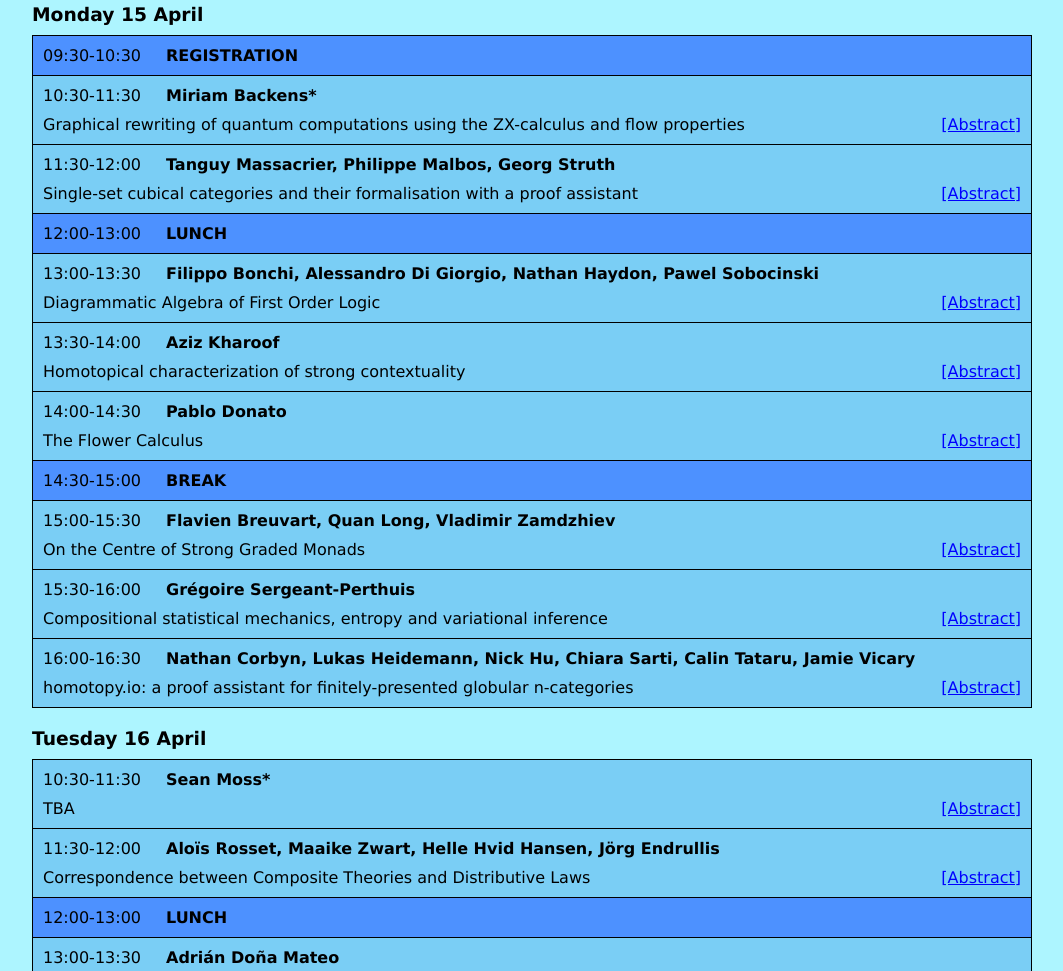
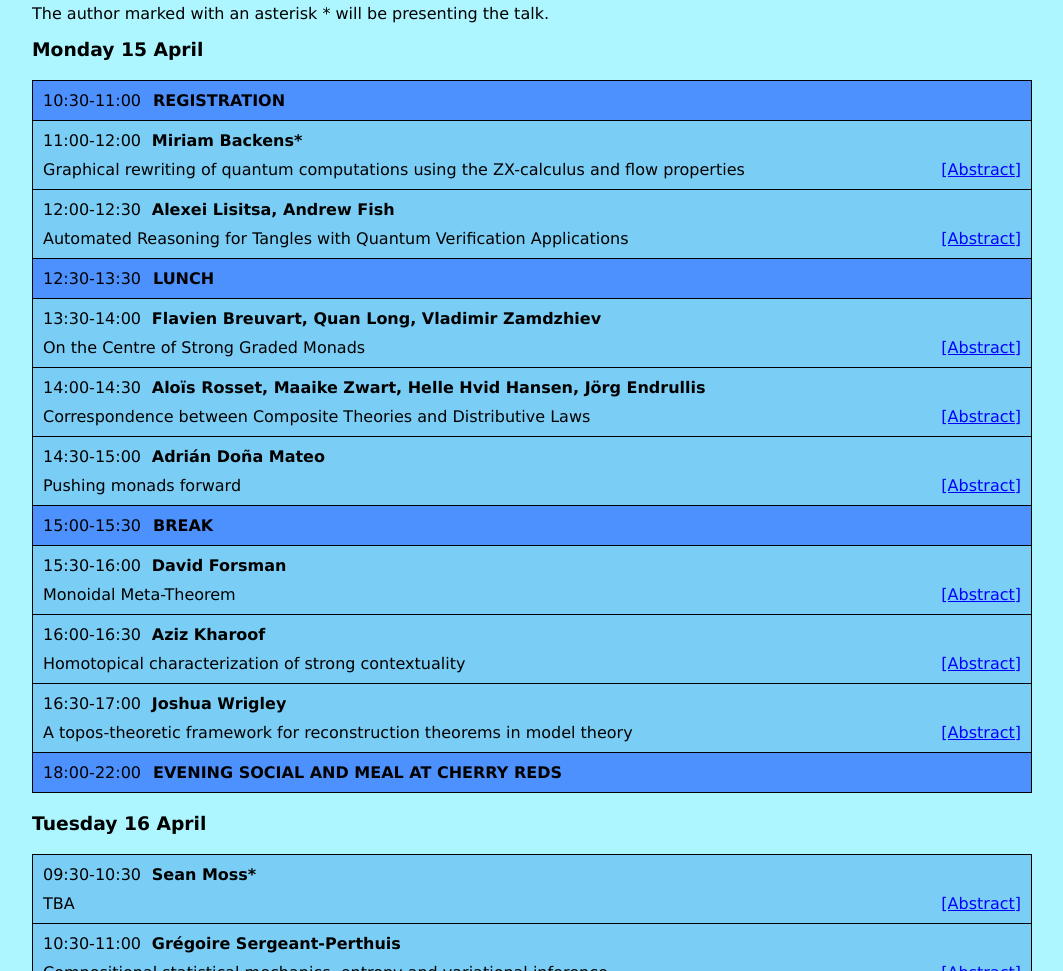
Before and after one commit to georgejkaye/syco12, an Eleventy site: page index.html in a window 1280 px wide. Shown: the part 2509-3480 px from the top of the page, without its empty margins (108-1171 px from the left). Built offline with nearby package versions, Linux system fonts and the light colour scheme; Eleventy itself is replaced by a stand-in of ours; files that its build step writes are made by us from their sources.

Commit message:
Add timetable

```diff
--- a/data/schedule.yaml
+++ b/data/schedule.yaml
@@ -3,67 +3,73 @@ monday:
   schedule:
   - type: break
     name: registration
-    time: 09:30-10:30
+    time: 10:30-11:00
   - type: talk
     talk: backens
-    time: 10:30-11:30
+    time: 11:00-12:00
   - type: talk
-    talk: massacrier
-    time: 11:30-12:00
+    talk: lisitsa
+    time: 12:00-12:30
   - type: break
     name: lunch
-    time: 12:00-13:00
+    time: 12:30-13:30
   - type: talk
-    talk: bonchi
-    time: 13:00-13:30
+    talk: breuvart
+    time: 13:30-14:00
+  - type: talk
+    talk: rosset
+    time: 14:00-14:30
+  - type: talk
+    talk: mateo
+    time: 14:30-15:00
+  - type: break
+    name: break
+    time: 15:00-15:30
+  - type: talk
+    talk: forsman
+    time: 15:30-16:00
   - type: talk
     talk: kharoof
-    time: 13:30-14:00
+    time: 16:00-16:30
   - type: talk
-    talk: donato
-    time: 14:00-14:30
+    talk: wrigley
+    time: 16:30-17:00
   - type: break
-    name: break
-    time: 14:30-15:00
-  - type: talk
-    talk: breuvart
-    time: 15:00-15:30
-  - type: talk
-    talk: sergeant-pethuis
-    time: 15:30-16:00
-  - type: talk
-    talk: corbyn
-    time: 16:00-16:30
+    name: evening social and meal at cherry reds
+    time: 18:00-22:00
 tuesday:
   name: Tuesday 16 April
   schedule:
   - type: talk
     talk: moss
-    time: 10:30-11:30
+    time: 09:30-10:30
   - type: talk
-    talk: rosset
+    talk: sergeant-pethuis
+    time: 10:30-11:00
+  - type: break
+    name: break
+    time: 11:00-11:30
+  - type: talk
+    talk: bonchi
     time: 11:30-12:00
+  - type: talk
+    talk: gavranovic
+    time: 12:00-12:30
+  - type: talk
+    talk: corbyn
+    time: 12:30-13:00
   - type: break
     name: lunch
-    time: 12:00-13:00
+    time: 13:00-14:00
   - type: talk
-    talk: mateo
-    time: 13:00-13:30
+    talk: massacrier
+    time: 14:00-14:30
   - type: talk
-    talk: wrigley
-    time: 13:30-14:00
-  - type: talk
-    talk: forsman
-    time: 14:00-14:30
-  - type: break
-    name: break
+    talk: donato
     time: 14:30-15:00
   - type: talk
     talk: levy
     time: 15:00-15:30
-  - type: talk
-    talk: gavranovic
-    time: 15:30-16:00
-  - type: talk
-    talk: lisita
-    time: 16:00-16:30
+  - type: break
+    name: end
+    time: 15:30
--- a/data/talks.yaml
+++ b/data/talks.yaml
@@ -111,7 +111,7 @@ forsman:
   authors:
     - name: David Forsman
   abstract: |
-    Some proofs of equations in (cartesian/symmetric) monoidal categories reduce to proving them in the cartesian monoidal category of sets. In the setting of cartesian monoidal categories, this is very well knonw. As a corollary, the Eckmann-Hilton argument generalizes from sets to all symmetric monoidal categories. We define the theories of multi-sorted universal algebra that can have interpretations in all monoidal, symmetric monoidal and cartesian monoidal categories, respectively. For these theories, we construct sound syntactic deduction systems, which are complete in the cartesian monoidal category of sets. This yields the meta-theorem:
+    Some proofs of equations in (cartesian/symmetric) monoidal categories reduce to proving them in the cartesian monoidal category of sets. In the setting of cartesian monoidal categories, this is very well known. As a corollary, the Eckmann-Hilton argument generalizes from sets to all symmetric monoidal categories. We define the theories of multi-sorted universal algebra that can have interpretations in all monoidal, symmetric monoidal and cartesian monoidal categories, respectively. For these theories, we construct sound syntactic deduction systems, which are complete in the cartesian monoidal category of sets. This yields the meta-theorem:
 
     (Monoidal Meta-Theorem)
 
@@ -119,7 +119,7 @@ forsman:
 
     \(E \vDash \phi\) in \(\mathbf{Set}\) implies that \(E \vDash \phi\) ϕ in \(C\)
 
-    This meta-theorem makes a modest connection from algebraic structures in \(\mathbf{Set}\) to monoidally enriched algebraic structures."
+    This meta-theorem makes a modest connection from algebraic structures in \(\mathbf{Set}\) to monoidally enriched algebraic structures.
 levy:
   title: "Game-enriched categories"
   authors:
@@ -127,7 +127,7 @@ levy:
   abstract: |
     Currently, game models of programming languages are presented as mere categories. I suggest that, where possible, we should instead present them as game-enriched categories. A potential benefit is that this would make it easier to vary the notion of strategy.
 
-    (Presented at the GALOP 2024 workshop.)"
+    (Presented at the GALOP 2024 workshop.)
 gavranovic:
   title: "Categorical Deep Learning: An Algebraic Theory of Architectures"
   authors:
@@ -139,7 +139,7 @@ gavranovic:
     - name: Petar Veličković
   abstract: |
     We present our position on the elusive quest for a general-purpose framework for specifying and studying deep learning architectures. Our opinion is that the key attempts made so far lack a coherent bridge between specifying constraints which models must satisfy and specifying their implementations. Focusing on building a such a bridge, we propose to apply category theory— precisely, the universal algebra of monads valued in a 2-category of parametric maps—as a single theory elegantly subsuming both of these flavours of neural network design. To defend our position, we show how this theory recovers constraints induced by geometric deep learning, as well as implementations of many architectures drawn from the diverse landscape of neural networks, such as RNNs. We also illustrate how the theory naturally encodes many standard constructs in computer science and automata theory.
-lisita:
+lisitsa:
   title: "Automated Reasoning for Tangles with Quantum Verification Applications"
   authors:
     - name: Alexei Lisitsa
--- a/index.html
+++ b/index.html
@@ -181,6 +181,10 @@
 
       <h2 id="programme">Schedule</h2>
 
+      <p>
+        The author marked with an asterisk * will be presenting the talk.
+      </p>
+
       <div class="schedule">
         {%- for day in schedule -%}
           {%- assign dayname = day[0] -%}
--- a/static/styles.css
+++ b/static/styles.css
@@ -142,6 +142,7 @@ h2 {
 
 .schedule-section-title {
   margin: 0 0;
+  margin-bottom: 10px;
 }
 
 .talk-button {
@@ -178,6 +179,7 @@ h2 {
   border-top: 1px solid gray;
   margin-top: 10px;
 }
+
 
 
 .close-abstract-button {
@@ -230,8 +232,19 @@ h2 {
 }
 
 .schedule-time {
-  padding-right: 25px;
+  padding-right: 10px;
 }
+
+@media only screen and (min-width: 600px) {
+  .schedule-time {
+    flex-basis: 100px;
+  }
+}
+
+.talk-authors {
+  width: 90%;
+}
+
 
 .emphasise {
   color: red;
@@ -285,15 +298,16 @@ h2 {
 
 .invited-speakers {
   display: flex;
-  justify-content: center;
+  /* justify-content: center; */
   flex-wrap: wrap;
+  gap: 50px;
 }
 
 .invited-speaker {
   display: flex;
   flex-direction: column;
   align-items: center;
-  margin: 10px 50px;
+  margin: 10px 0;
 }
 
 .invited-speaker > img {
```
